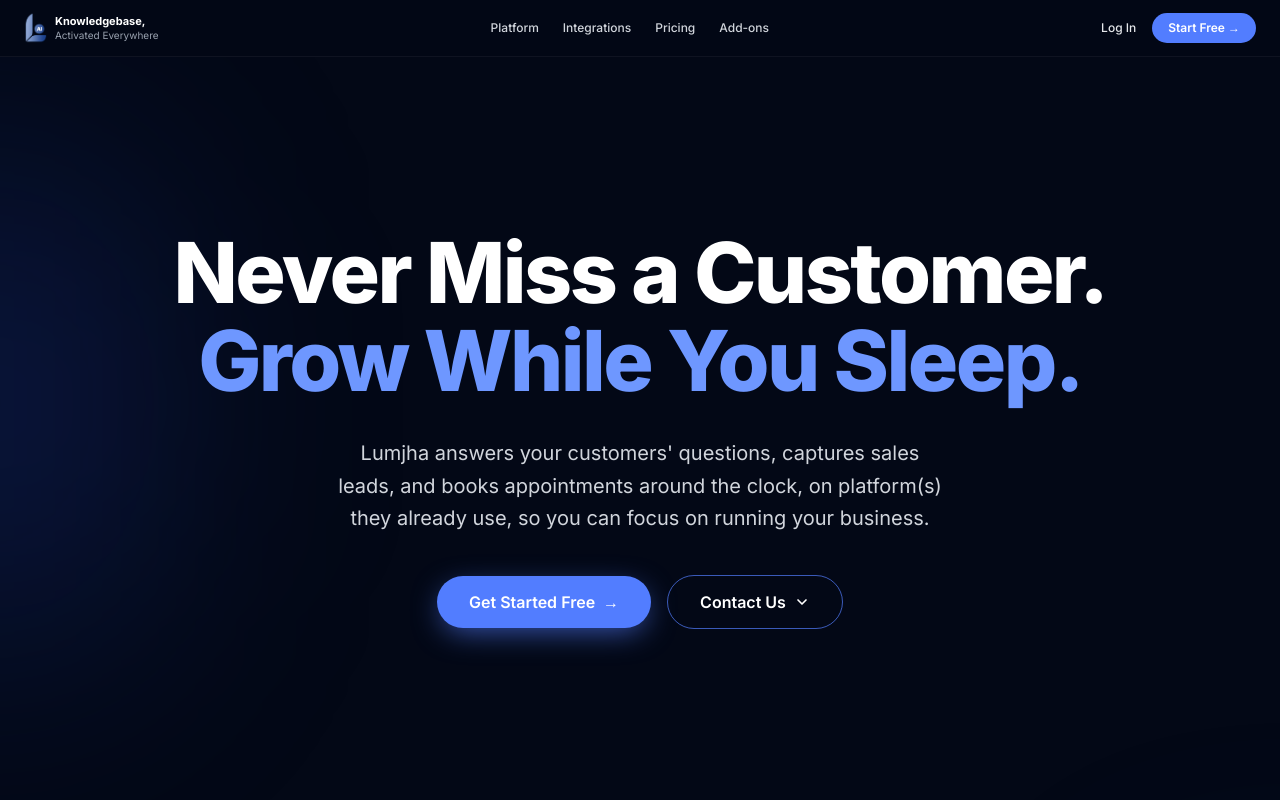
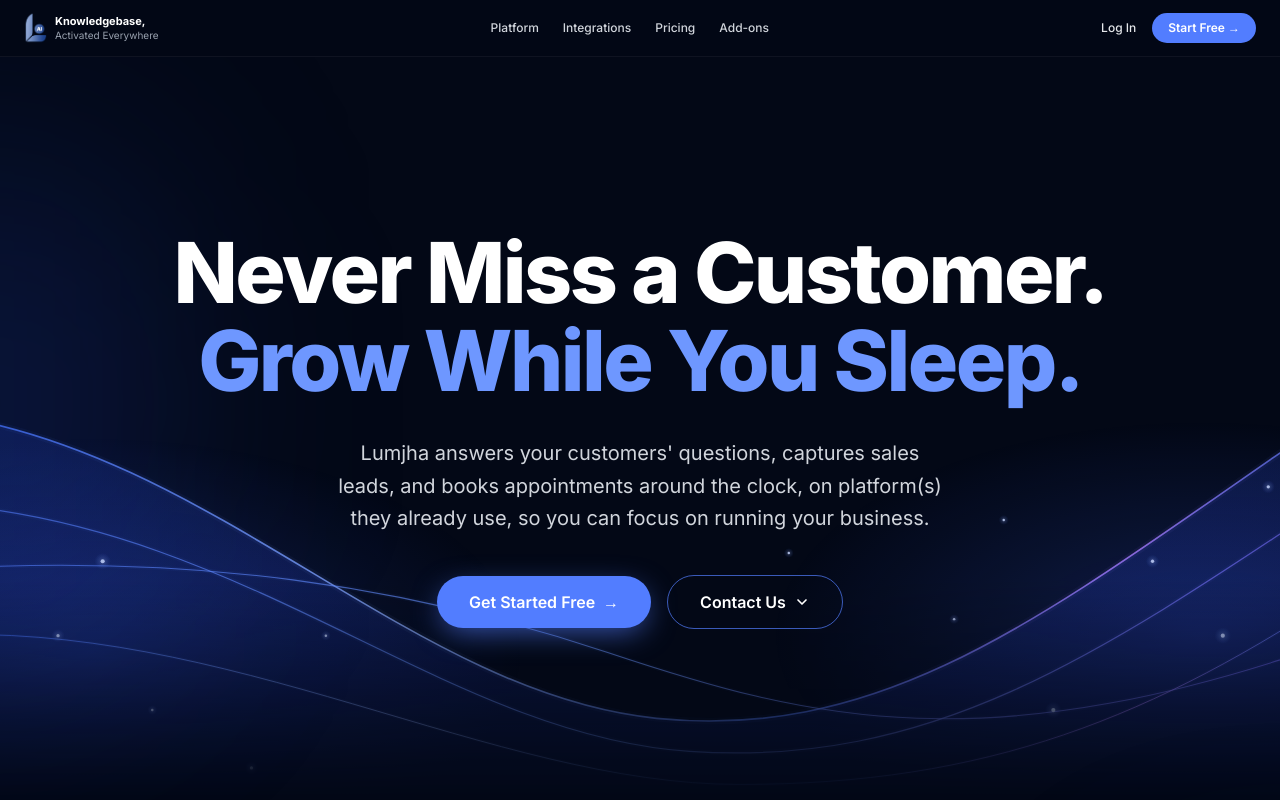
Before and after one commit to Aayush-Skp/lumjhatest, a Next.js app: page / in a window 1280 px wide. Shown: the top 800 px of the page. Built offline with nearby package versions, Linux system fonts and the light colour scheme.

Commit message:
added rays in hero section

```diff
--- a/app/page.tsx
+++ b/app/page.tsx
@@ -6,6 +6,7 @@
 import Navbar from "@/components/site/Navbar";
 import Footer from "@/components/site/Footer";
 import ContactDisclosure from "@/components/site/ContactDisclosure";
+import HeroBackdrop from "@/components/site/HeroBackdrop";
 import {
   WebsiteIcon,
   WhatsAppIcon,
@@ -697,7 +698,11 @@
         <div className="pointer-events-none absolute -left-40 top-[1900px] h-[500px] w-[300px] rounded-full bg-[#1B3AA0]/20 blur-[120px]" />
 
         {/* HERO — owns the first viewport: 100svh minus the 3.5rem navbar */}
-        <section className="relative mx-auto flex min-h-[calc(100svh-3.5rem)] w-full max-w-[1440px] flex-col items-center justify-center px-4 py-12 text-center sm:px-6 md:py-20">
+        <section className="relative isolate mx-auto flex min-h-[calc(100svh-3.5rem)] w-full max-w-[1440px] flex-col items-center justify-center px-4 py-12 text-center sm:px-6 md:py-20">
+          {/* code-drawn backdrop — full-bleed past the 1440px container, waves anchored to the bottom and faded out into the next section */}
+          <div aria-hidden className="pointer-events-none absolute inset-y-0 left-1/2 -z-10 w-screen -translate-x-1/2 [mask-image:linear-gradient(to_bottom,#000_88%,transparent)] md:[mask-image:linear-gradient(to_bottom,#000_70%,transparent)]">
+            <HeroBackdrop />
+          </div>
           <h1 className="max-w-5xl text-[clamp(2.25rem,6vw+1rem,5.25rem)] font-extrabold leading-[1.05] tracking-[-0.03em]">
             Never Miss a Customer.
             <br />
--- /dev/null
+++ b/components/site/HeroBackdrop.tsx
@@ -0,0 +1,86 @@
+/**
+ * Hero backdrop drawn in code (replaces the old backdrop PNG): glowing light
+ * waves that dip in the middle, a soft blue band beneath them, and a few
+ * sparkles. Glow comes from layered strokes + gradients rather than blur
+ * filters, so it costs ~4 KB and paints cheaply at any resolution.
+ *
+ * `xMidYMax slice` behaves like object-fit: cover anchored to the bottom.
+ */
+
+// Wave curves in a 1600×900 canvas: high at the edges, low in the centre.
+const WAVES = [
+  { d: "M-60 430 C 280 470, 520 770, 820 800 S 1320 650, 1660 420", stroke: "url(#hb-wave-a)", w: 2 },
+  { d: "M-60 540 C 320 560, 560 820, 860 840 S 1360 720, 1660 520", stroke: "url(#hb-wave-b)", w: 1.5 },
+  { d: "M-60 620 C 260 600, 520 640, 760 720 S 1220 860, 1660 700", stroke: "url(#hb-wave-b)", w: 1.25 },
+  { d: "M-60 700 C 300 680, 620 880, 920 880 S 1420 800, 1660 640", stroke: "url(#hb-wave-a)", w: 1 },
+];
+
+// [x, y, radius] — scattered mostly along the lower half, like the original art
+const SPARKS: [number, number, number][] = [
+  [150, 610, 2.5], [96, 700, 2], [210, 790, 1.5], [330, 860, 2], [420, 700, 1.5],
+  [1180, 680, 1.5], [1300, 790, 2.5], [1420, 610, 2], [1505, 700, 2.5], [1560, 520, 2],
+  [1240, 560, 1.5], [700, 640, 1.5], [980, 600, 1.5],
+];
+
+export default function HeroBackdrop() {
+  return (
+    <svg
+      aria-hidden
+      className="absolute inset-0 h-full w-full"
+      viewBox="0 0 1600 900"
+      preserveAspectRatio="xMidYMax slice"
+    >
+      <defs>
+        {/* stroke colours: brand blue, brightening, with a violet kick on the right */}
+        <linearGradient id="hb-wave-a" x1="0" x2="1" y1="0" y2="0">
+          <stop offset="0" stopColor="#3B6BFF" stopOpacity="0.9" />
+          <stop offset="0.35" stopColor="#8FB0FF" />
+          <stop offset="0.6" stopColor="#527DFF" />
+          <stop offset="0.85" stopColor="#A77BFF" />
+          <stop offset="1" stopColor="#527DFF" stopOpacity="0.8" />
+        </linearGradient>
+        <linearGradient id="hb-wave-b" x1="0" x2="1" y1="0" y2="0">
+          <stop offset="0" stopColor="#527DFF" stopOpacity="0.7" />
+          <stop offset="0.5" stopColor="#6E97FF" stopOpacity="0.9" />
+          <stop offset="1" stopColor="#7C6BFF" stopOpacity="0.7" />
+        </linearGradient>
+
+        {/* blue band under the main wave */}
+        <linearGradient id="hb-band" x1="0" x2="0" y1="0" y2="1">
+          <stop offset="0" stopColor="#2F55FF" stopOpacity="0.16" />
+          <stop offset="0.55" stopColor="#1F3BC4" stopOpacity="0.24" />
+          <stop offset="1" stopColor="#14248A" stopOpacity="0.32" />
+        </linearGradient>
+        {/* brighter pools of light at the two raised edges */}
+        <radialGradient id="hb-pool" cx="0.5" cy="0.5" r="0.5">
+          <stop offset="0" stopColor="#3D63FF" stopOpacity="0.22" />
+          <stop offset="1" stopColor="#3D63FF" stopOpacity="0" />
+        </radialGradient>
+        <radialGradient id="hb-spark" cx="0.5" cy="0.5" r="0.5">
+          <stop offset="0" stopColor="#B9CCFF" stopOpacity="0.9" />
+          <stop offset="1" stopColor="#527DFF" stopOpacity="0" />
+        </radialGradient>
+      </defs>
+
+      {/* band: area under the first wave, closed along the bottom */}
+      <path d={`${WAVES[0].d} L1660 960 L-60 960 Z`} fill="url(#hb-band)" />
+      <ellipse cx="140" cy="720" rx="520" ry="260" fill="url(#hb-pool)" />
+      <ellipse cx="1480" cy="700" rx="520" ry="260" fill="url(#hb-pool)" />
+
+      {/* waves: a faint narrow halo + thin core */}
+      {WAVES.map((wave, i) => (
+        <g key={i} fill="none" stroke={wave.stroke} strokeLinecap="round" opacity={0.8}>
+          <path d={wave.d} strokeWidth={wave.w * 4} strokeOpacity={0.07} />
+          <path d={wave.d} strokeWidth={wave.w} />
+        </g>
+      ))}
+
+      {SPARKS.map(([x, y, r], i) => (
+        <g key={i}>
+          <circle cx={x} cy={y} r={r * 4} fill="url(#hb-spark)" opacity={0.3} />
+          <circle cx={x} cy={y} r={r} fill="#C9D8FF" opacity={0.8} />
+        </g>
+      ))}
+    </svg>
+  );
+}
```
Also changed, not shown: 1 other file (tests, documents, lock files or other folders).
